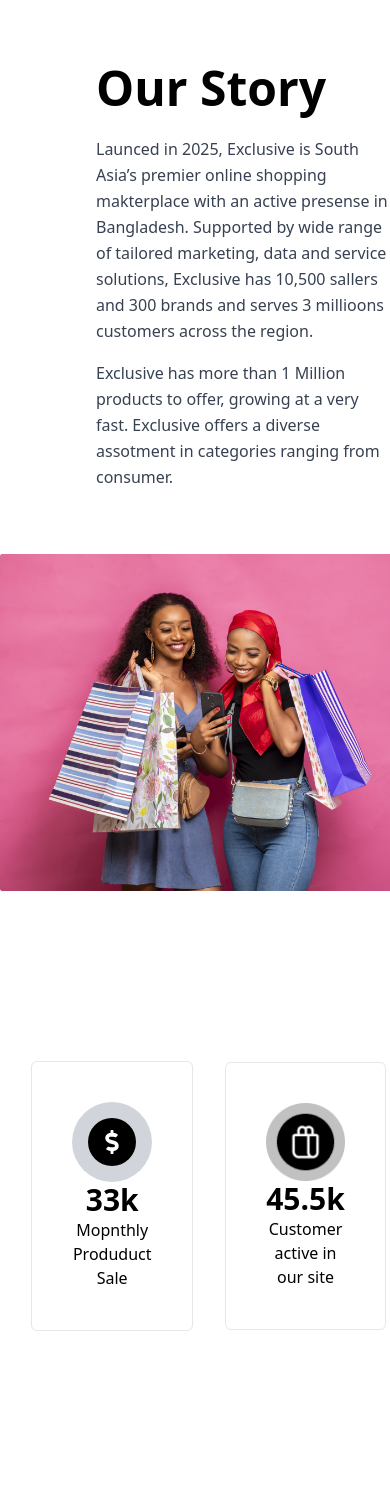
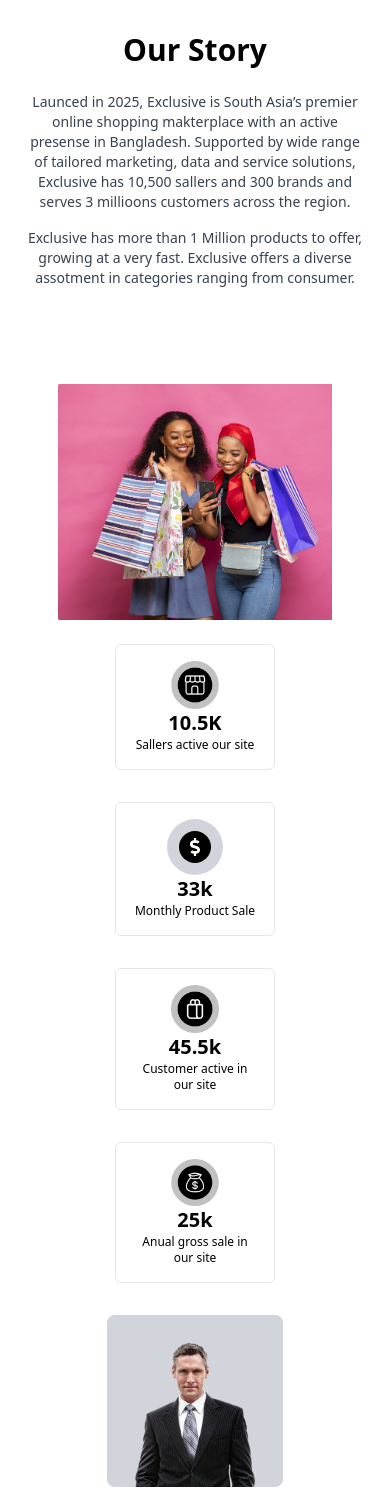
Before and after one commit to Ahmed5920/exclusive-ecommerce, a React (Create React App) app: page /home/about in a window 390 px wide. Shown: the part 200-1699 px from the top of the page. Built offline with nearby package versions, Linux system fonts and the light colour scheme; no server answers.

Commit message:
Update About to work on mobile

```diff
--- a/src/components/about/AboutDescription.js
+++ b/src/components/about/AboutDescription.js
@@ -1,60 +1,68 @@
 import { Fragment } from "react/jsx-runtime";
-import aboutImage from "../../assets/images/aboutImage.png"
+import aboutImage from "../../assets/images/aboutImage.png";
 import sallersActiveIcon from "../../assets/icons/sallersActiveIcon.png";
 import customerActiveIcon from "../../assets/icons/customerActiveIcon.png";
 import annualGrossIcon from "../../assets/icons/annualGrossIcon.png";
 import { FaDollarSign } from "react-icons/fa";
 
 const AboutDescription = () => {
-    const IconClass = "flex flex-col items-center border p-10 hover:bg-red-500 cursor-default rounded-md";
-    return(
+  const IconClass =
+    "flex flex-col items-center border p-10 hover:bg-red-500 cursor-default rounded-md";
+  return (
     <Fragment>
-        <div className="flex flex-col md:flex-row items-center justify-between pt-12 gap-16">
-          <div className="ml-24 pt-12 max-w-xl">
-            <h1 className="text-5xl font-bold mb-6">Our Story</h1>
-            <p className="text-gray-700 mb-4 leading-relaxed">
+      {/* Make the top section stack on mobile */}
+      <div className="flex flex-col md:flex-row items-center justify-between pt-12 gap-16 max-md:px-6 max-md:text-center">
+        <div className="ml-24 pt-12 max-w-xl max-md:m-0">
+          <h1 className="text-5xl font-bold mb-6 max-md:text-3xl">Our Story</h1>
+          <p className="text-gray-700 mb-4 leading-relaxed max-md:text-sm">
             Launced in 2025, Exclusive is South Asia’s premier online shopping
             makterplace with an active presense in Bangladesh. Supported by wide
             range of tailored marketing, data and service solutions, Exclusive
             has 10,500 sallers and 300 brands and serves 3 millioons customers
             across the region.
           </p>
-            <p className="text-gray-700 leading-relaxed">
+          <p className="text-gray-700 leading-relaxed max-md:text-sm">
             Exclusive has more than 1 Million products to offer, growing at a
             very fast. Exclusive offers a diverse assotment in categories
             ranging from consumer.
           </p>
         </div>
-          <img src={aboutImage} alt="aboutimage" />
+        <img
+          src={aboutImage}
+          alt="aboutimage"
+          className="max-w-full h-auto max-md:w-4/5 max-md:mt-8"
+        />
       </div>
 
-      <div className="flex p-40 gap-8 justify-center items-center">
-        <button className={IconClass}>
-          <img src={sallersActiveIcon} alt="Sales Icon"/>
-          <span className="font-bold text-3xl">10.5K</span>
-          <span>Sallers active our site</span>
+      {/* Make stats section wrap on mobile */}
+      <div className="flex flex-wrap p-40 gap-8 justify-center items-center max-md:p-6">
+        <button className={IconClass + " max-md:p-4 max-md:w-40"}>
+          <img src={sallersActiveIcon} alt="Sales Icon" className="max-md:w-12" />
+          <span className="font-bold text-3xl max-md:text-xl">10.5K</span>
+          <span className="max-md:text-xs">Sallers active our site</span>
         </button>
-        <button className={IconClass}>
-          <div className="w-20 h-20 rounded-full bg-gray-300 flex items-center justify-center">
-            <div className="w-12 h-12 rounded-full bg-black flex items-center justify-center">
-              <FaDollarSign className="text-white text-2xl" />
+        <button className={IconClass + " max-md:p-4 max-md:w-40"}>
+          <div className="w-20 h-20 rounded-full bg-gray-300 flex items-center justify-center max-md:w-14 max-md:h-14">
+            <div className="w-12 h-12 rounded-full bg-black flex items-center justify-center max-md:w-8 max-md:h-8">
+              <FaDollarSign className="text-white text-2xl max-md:text-lg" />
             </div>
           </div>
-          <span className="font-bold text-3xl">33k</span>
-          <span>Mopnthly Produduct Sale</span>
+          <span className="font-bold text-3xl max-md:text-xl">33k</span>
+          <span className="max-md:text-xs">Monthly Product Sale</span>
         </button>
-        <button className={IconClass}>
-          <img src={customerActiveIcon} alt="Customer Icon"/>
-          <span className="font-bold text-3xl">45.5k</span>
-          <span>Customer active in our site</span>
+        <button className={IconClass + " max-md:p-4 max-md:w-40"}>
+          <img src={customerActiveIcon} alt="Customer Icon" className="max-md:w-12" />
+          <span className="font-bold text-3xl max-md:text-xl">45.5k</span>
+          <span className="max-md:text-xs">Customer active in our site</span>
         </button>
-        <button className={IconClass}>
-          <img src={annualGrossIcon} alt="Annual Groos Icon"/>
-          <span className="font-bold text-3xl">25k</span>
-          <span>Anual gross sale in our site</span>
+        <button className={IconClass + " max-md:p-4 max-md:w-40"}>
+          <img src={annualGrossIcon} alt="Annual Gross Icon" className="max-md:w-12" />
+          <span className="font-bold text-3xl max-md:text-xl">25k</span>
+          <span className="max-md:text-xs">Anual gross sale in our site</span>
         </button>
       </div>
     </Fragment>
-    )
-}
+  );
+};
+
 export default AboutDescription;
--- a/src/components/about/AboutServices.js
+++ b/src/components/about/AboutServices.js
@@ -6,21 +6,27 @@
 const AboutServices = () => {
   return (
     <Fragment>
-      <div className="flex p-44 justify-center items-center gap-24">
+      <div className="flex p-44 justify-center items-center gap-24 max-md:flex-col max-md:p-8 max-md:gap-10 text-center">
         <button className="flex flex-col items-center cursor-default rounded-md">
-          <img src={fastDelivery} alt="fast Delivery Icon" />
-          <span className="font-bold text-xl">FREE AND FAST DELIVERY</span>
-          <span>Free delivery for all orders over $140</span>
+          <img src={fastDelivery} alt="fast Delivery Icon" className="max-md:w-20" />
+          <span className="font-bold text-xl max-md:text-lg mt-2">
+            FREE AND FAST DELIVERY
+          </span>
+          <span className="max-md:text-sm">Free delivery for all orders over $140</span>
         </button>
         <button className="flex flex-col items-center cursor-default rounded-md">
-          <img src={cusomterService} alt="cusomter Service Icon" />
-          <span className="font-bold text-xl">24/7 CUSTOMER SERVICE</span>
-          <span>Friendly 24/7 customer support</span>
+          <img src={cusomterService} alt="cusomter Service Icon" className="max-md:w-20" />
+          <span className="font-bold text-xl max-md:text-lg mt-2">
+            24/7 CUSTOMER SERVICE
+          </span>
+          <span className="max-md:text-sm">Friendly 24/7 customer support</span>
         </button>
         <button className="flex flex-col items-center cursor-default rounded-md">
-          <img src={protect} alt="protect Icon" />
-          <span className="font-bold text-xl">MONEY BACK GUARANTEE</span>
-          <span>We return money within 30 days</span>
+          <img src={protect} alt="protect Icon" className="max-md:w-20" />
+          <span className="font-bold text-xl max-md:text-lg mt-2">
+            MONEY BACK GUARANTEE
+          </span>
+          <span className="max-md:text-sm">We return money within 30 days</span>
         </button>
       </div>
     </Fragment>
--- a/src/components/about/AboutTeam.js
+++ b/src/components/about/AboutTeam.js
@@ -9,18 +9,18 @@
   const [activeGroup, setActiveGroup] = useState("group1");
   return (
     <Fragment>
-      <div className="flex flex-col items-center">
-        <div className="flex justify-center items-center space-x-11 p-2">
+      <div className="flex flex-col items-center max-md:px-4">
+        <div className="flex justify-center items-center space-x-11 p-2 max-md:flex-wrap max-md:space-x-0 max-md:gap-8">
           {managersData[activeGroup].map((item, idx) => (
-            <div key={idx}>
+            <div key={idx} className="text-center">
               <img
-                className="bg-gray-300 p-7 pb-0 rounded-lg"
+                className="bg-gray-300 p-7 pb-0 rounded-lg max-md:w-44 mx-auto"
                 src={item.src}
                 alt={item.alt}
               />
-              <div className="text-3xl font-bold">{item.name}</div>
-              <div>{item.title}</div>
-              <div className="flex gap-2 mt-2">
+              <div className="text-3xl font-bold max-md:text-xl mt-2">{item.name}</div>
+              <div className="max-md:text-sm">{item.title}</div>
+              <div className="flex gap-2 mt-2 justify-center">
                 <CiTwitter />
                 <CiInstagram />
                 <RiLinkedinLine />
--- a/src/pages/AboutPage.js
+++ b/src/pages/AboutPage.js
@@ -7,14 +7,14 @@
 const AboutPage = () => {
   return (
     <Fragment>
-      <div className="ml-24 space-x-3 mt-16 text-gray-400">
+      <div className="mt-8 md:mt-16 text-gray-400 px-6 md:px-24 space-x-2">
         <Link to="/home">Home</Link>
         <span>/</span>
         <span className="text-black">About</span>
       </div>
-      <AboutDescription/>
-      <AboutTeam/>
-      <AboutServices/>
+      <AboutDescription />
+      <AboutTeam />
+      <AboutServices />
     </Fragment>
   );
 };
```
Lines whose indentation alone changed are shown as unchanged.
